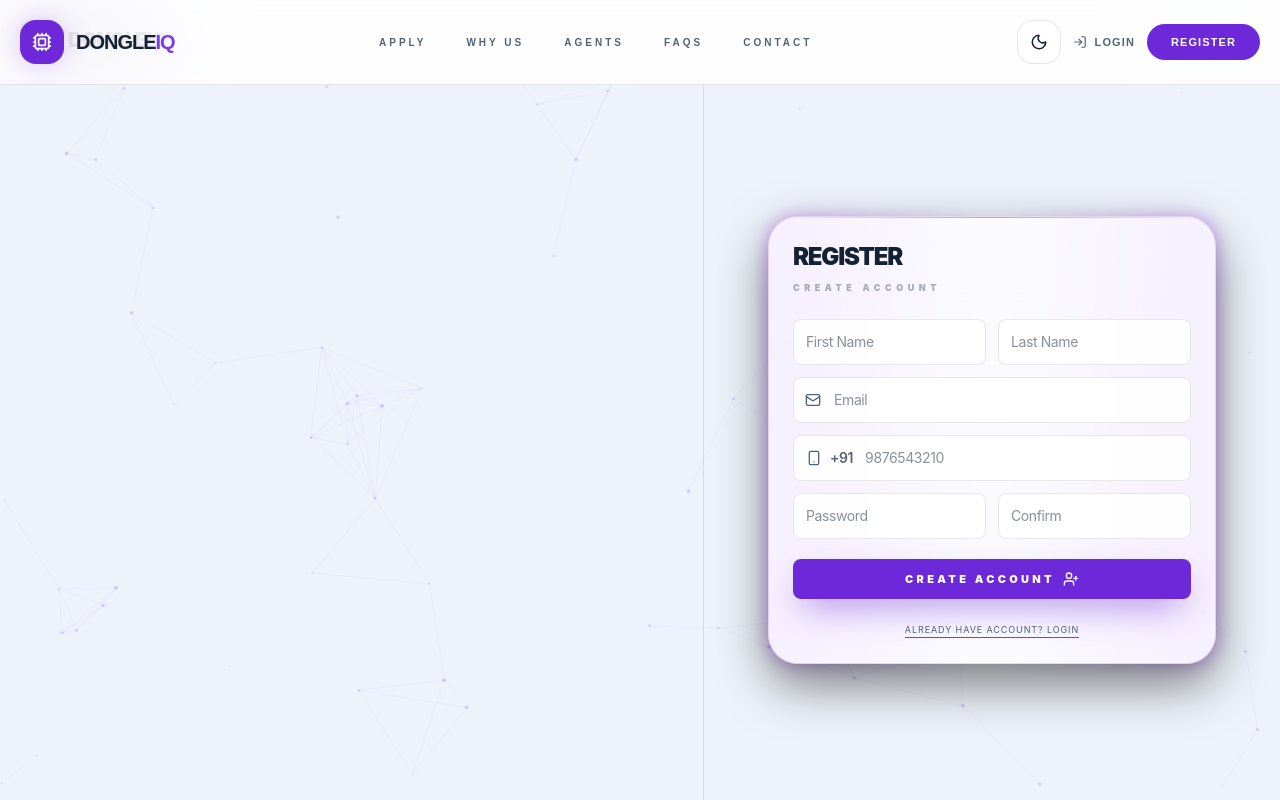
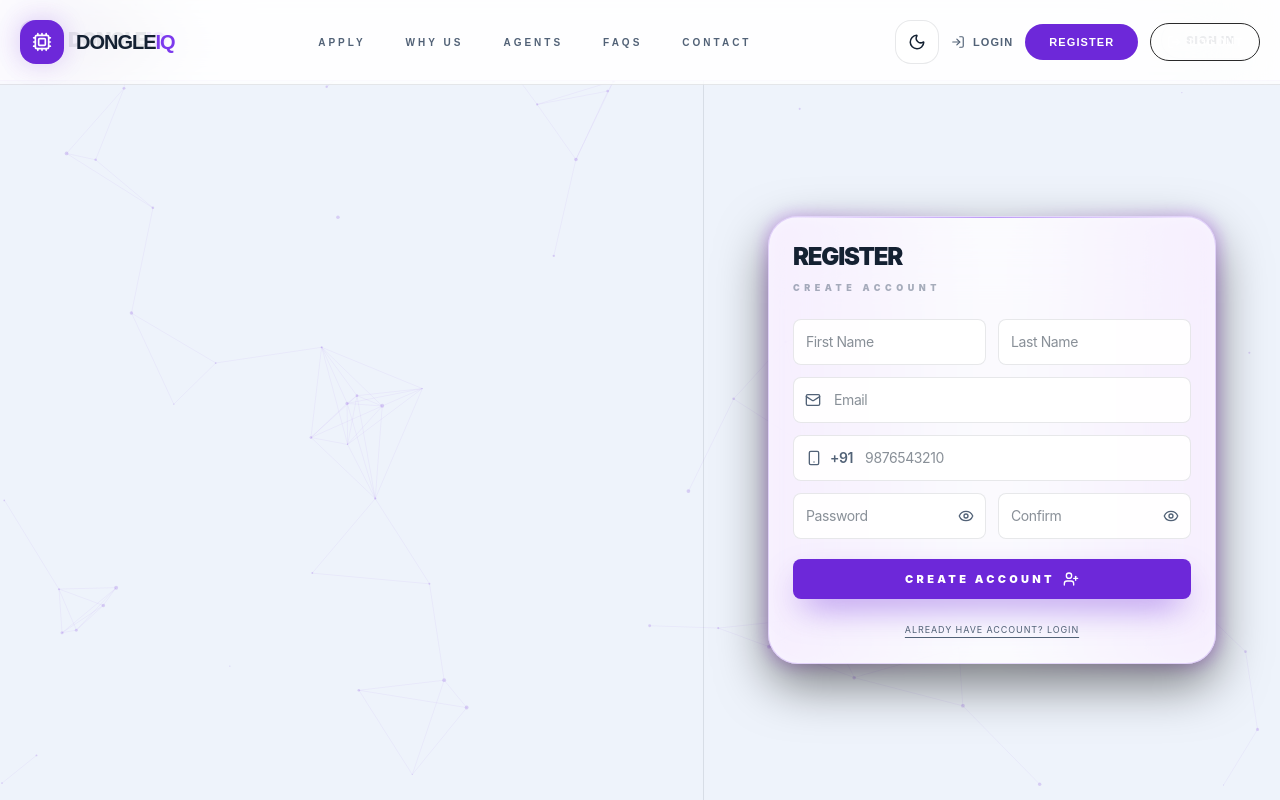
Before and after one commit to JyotiVerma02/dongle-iq-next, a Next.js app: page /signup in a window 1280 px wide. Built offline with nearby package versions, Linux system fonts and the light colour scheme.

Commit message:
LOGOUT btn added

```diff
--- /dev/null
+++ b/app/api/logout/route.ts
@@ -0,0 +1,16 @@
+import { NextResponse } from "next/server";
+
+export async function POST() {
+  const response = NextResponse.json({
+    success: true,
+    message: "Logged out successfully",
+  });
+
+  response.cookies.set("token", "", {
+    httpOnly: true,
+    expires: new Date(0),
+    path: "/",
+  });
+
+  return response;
+}
--- a/app/preview/page.tsx
+++ b/app/preview/page.tsx
@@ -257,22 +257,13 @@ function DocumentCard({
       className="theme-transition rounded-2xl border p-4"
       style={{ backgroundColor: colors.panel, borderColor: colors.borderSoft }}
     >
-      <div className="mb-3 flex items-center justify-between gap-3">
+      <div className="mb-3">
         <div>
           <p className="text-[10px] font-black uppercase tracking-[0.18em]" style={{ color: colors.muted }}>
             {label}
           </p>
           <p className="mt-1 break-all text-sm font-semibold">{file.name}</p>
         </div>
-        <a
-          href={file.dataUrl}
-          target="_blank"
-          rel="noreferrer"
-          className="rounded-lg px-3 py-2 text-[10px] font-black uppercase tracking-[0.18em] text-white"
-          style={{ backgroundColor: colors.accent }}
-        >
-          Open
-        </a>
       </div>
 
       {isPdf ? (
--- a/app/signup/page.tsx
+++ b/app/signup/page.tsx
@@ -9,6 +9,8 @@ import {
   ShieldCheck,
   Smartphone,
   Mail,
+  Eye,
+  EyeOff,
 } from "lucide-react";
 import OtpModal from "@/components/OtpModal";
 import { useTheme } from "@/app/context/ThemeContext";
@@ -24,6 +26,8 @@ export default function Register() {
   const [number, setNumber] = useState("");
   const [password, setPassword] = useState("");
   const [confirmPassword, setConfirmPassword] = useState("");
+  const [showPassword, setShowPassword] = useState(false);
+  const [showConfirmPassword, setShowConfirmPassword] = useState(false);
   const [error, setError] = useState("");
   const [loading, setLoading] = useState(false);
   const { isDarkMode } = useTheme();
@@ -198,23 +202,43 @@ export default function Register() {
                   />
                 </div>
 
+                <div className="relative">
                   <input
-                  type="password"
+                    type={showPassword ? "text" : "password"}
                     placeholder="Password"
                     value={password}
                     onChange={(e) => setPassword(e.target.value)}
-                  className="rounded-lg border p-3 text-sm outline-none focus:ring-2 focus:ring-purple-500/10"
+                    className="w-full rounded-lg border p-3 pr-10 text-sm outline-none focus:ring-2 focus:ring-purple-500/10"
                     style={{ backgroundColor: colors.input, borderColor: colors.inputBorder, color: colors.text }}
                   />
+                  <button
+                    type="button"
+                    onClick={() => setShowPassword((current) => !current)}
+                    className="absolute right-3 top-1/2 -translate-y-1/2"
+                    style={{ color: colors.muted }}
+                  >
+                    {showPassword ? <EyeOff size={16} /> : <Eye size={16} />}
+                  </button>
+                </div>
 
+                <div className="relative">
                   <input
-                  type="password"
+                    type={showConfirmPassword ? "text" : "password"}
                     placeholder="Confirm"
                     value={confirmPassword}
                     onChange={(e) => setConfirmPassword(e.target.value)}
-                  className="rounded-lg border p-3 text-sm outline-none focus:ring-2 focus:ring-purple-500/10"
+                    className="w-full rounded-lg border p-3 pr-10 text-sm outline-none focus:ring-2 focus:ring-purple-500/10"
                     style={{ backgroundColor: colors.input, borderColor: colors.inputBorder, color: colors.text }}
                   />
+                  <button
+                    type="button"
+                    onClick={() => setShowConfirmPassword((current) => !current)}
+                    className="absolute right-3 top-1/2 -translate-y-1/2"
+                    style={{ color: colors.muted }}
+                  >
+                    {showConfirmPassword ? <EyeOff size={16} /> : <Eye size={16} />}
+                  </button>
+                </div>
 
                 <button
                   disabled={loading}
--- a/components/navbar.tsx
+++ b/components/navbar.tsx
@@ -3,7 +3,7 @@
 import React from "react";
 import Link from "next/link";
 import { usePathname, useRouter } from "next/navigation";
-import { Cpu, LogIn, Moon, SunMedium } from "lucide-react";
+import { Cpu, LogIn, LogOut, Moon, SunMedium } from "lucide-react";
 
 import { useTheme } from "@/app/context/ThemeContext";
 import { getThemePalette } from "@/app/lib/themePalette";
@@ -20,6 +20,17 @@ export default function Navbar() {
   const colors = getThemePalette(isDarkMode);
   const navLinks = ["Apply", "Why Us", "Agents", "FAQs", "Contact"];
   const themeLabel = mounted ? (isDarkMode ? "Switch to light mode" : "Switch to dark mode") : "Toggle theme";
+
+  const handleLogout = async () => {
+    try {
+      await fetch("/api/logout", { method: "POST" });
+    } catch {
+      // Redirect even if the request fails so the user is not stuck.
+    } finally {
+      router.push("/");
+      router.refresh();
+    }
+  };
 
   return (
     <nav
@@ -96,6 +107,17 @@ export default function Navbar() {
           >
             Register
           </button>
+
+          <button
+            onClick={handleLogout}
+            className="theme-transition hidden items-center gap-2 rounded-full px-4 py-2.5 text-[11px] font-black uppercase tracking-widest text-white sm:flex"
+            style={{
+              backgroundColor: "rgba(255,255,255,0.05)",
+              border: "1px solid #2a2a2a",
+            }}
+          >
+            <LogOut size={14} /> Logout
+          </button>
         </div>
       </div>
     </nav>
```
Lines whose indentation alone changed are shown as unchanged.
